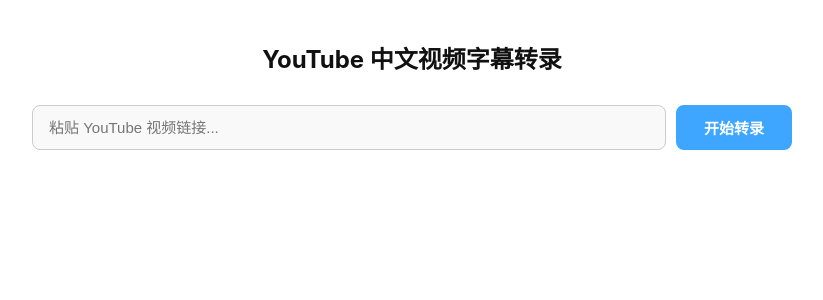
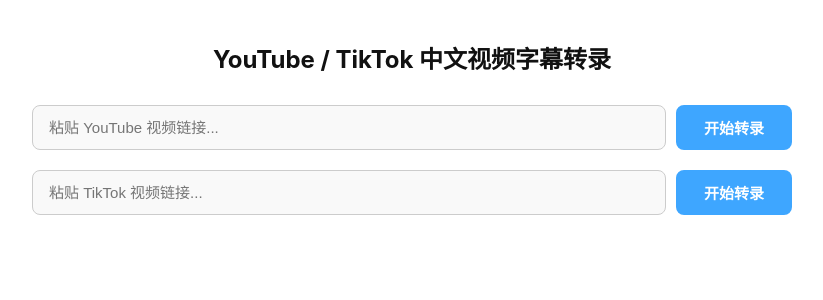
Before and after one commit to windy003/Web_YT_Video2Srt, a Flask app: page / in a window 1280 px wide. Shown: the top 300 px of the page, without its empty margins (228-1051 px from the left). Run offline with Flask 3, Linux system fonts and the light colour scheme.

Commit message:
添加了tiktok的支持

```diff
--- a/app.py
+++ b/app.py
@@ -33,7 +33,7 @@ def download_audio(url: str, out_dir: str):
     raw_path = os.path.join(out_dir, "raw_audio")
     cmd_dl = [
         "yt-dlp",
-        "-f", "worstaudio",
+        "-f", "worstaudio/worst",
         "-x",
         "--audio-format", "opus",
         "--audio-quality", "9",
--- a/templates/index.html
+++ b/templates/index.html
@@ -223,11 +223,16 @@
 </head>
 <body>
     <div class="container">
-        <h1>YouTube 中文视频字幕转录</h1>
+        <h1>YouTube / TikTok 中文视频字幕转录</h1>
 
         <div class="input-row">
             <input type="text" id="url" name="url" autocomplete="on" placeholder="粘贴 YouTube 视频链接..." />
-            <button id="btn" onclick="run()">开始转录</button>
+            <button id="btn" onclick="run('youtube')">开始转录</button>
+        </div>
+
+        <div class="input-row">
+            <input type="text" id="tiktokUrl" name="tiktokUrl" autocomplete="on" placeholder="粘贴 TikTok 视频链接..." />
+            <button id="tiktokBtn" onclick="run('tiktok')">开始转录</button>
         </div>
 
         <div class="progress" id="progress">
@@ -328,11 +333,15 @@
             statsEl.className = 'stats active';
         }
 
-        async function run() {
-            const url = document.getElementById('url').value.trim();
+        async function run(source) {
+            source = source || 'youtube';
+            const inputId = source === 'tiktok' ? 'tiktokUrl' : 'url';
+            const btnId = source === 'tiktok' ? 'tiktokBtn' : 'btn';
+            const url = document.getElementById(inputId).value.trim();
             if (!url) return;
 
-            const btn = document.getElementById('btn');
+            const btn = document.getElementById(btnId);
+            const otherBtn = document.getElementById(source === 'tiktok' ? 'btn' : 'tiktokBtn');
             const progress = document.getElementById('progress');
             const progressText = document.getElementById('progressText');
             const errorEl = document.getElementById('error');
@@ -341,6 +350,7 @@
             const statsEl = document.getElementById('stats');
 
             btn.disabled = true;
+            if (otherBtn) otherBtn.disabled = true;
             errorEl.className = 'error';
             resultEl.className = 'result';
             statsEl.className = 'stats';
@@ -406,6 +416,7 @@
                 stopStageTimer();
                 progress.className = 'progress';
                 btn.disabled = false;
+                if (otherBtn) otherBtn.disabled = false;
             }
         }
 
@@ -456,7 +467,10 @@
 
         // 回车触发
         document.getElementById('url').addEventListener('keydown', e => {
-            if (e.key === 'Enter') run();
+            if (e.key === 'Enter') run('youtube');
+        });
+        document.getElementById('tiktokUrl').addEventListener('keydown', e => {
+            if (e.key === 'Enter') run('tiktok');
         });
     </script>
 </body>
```
